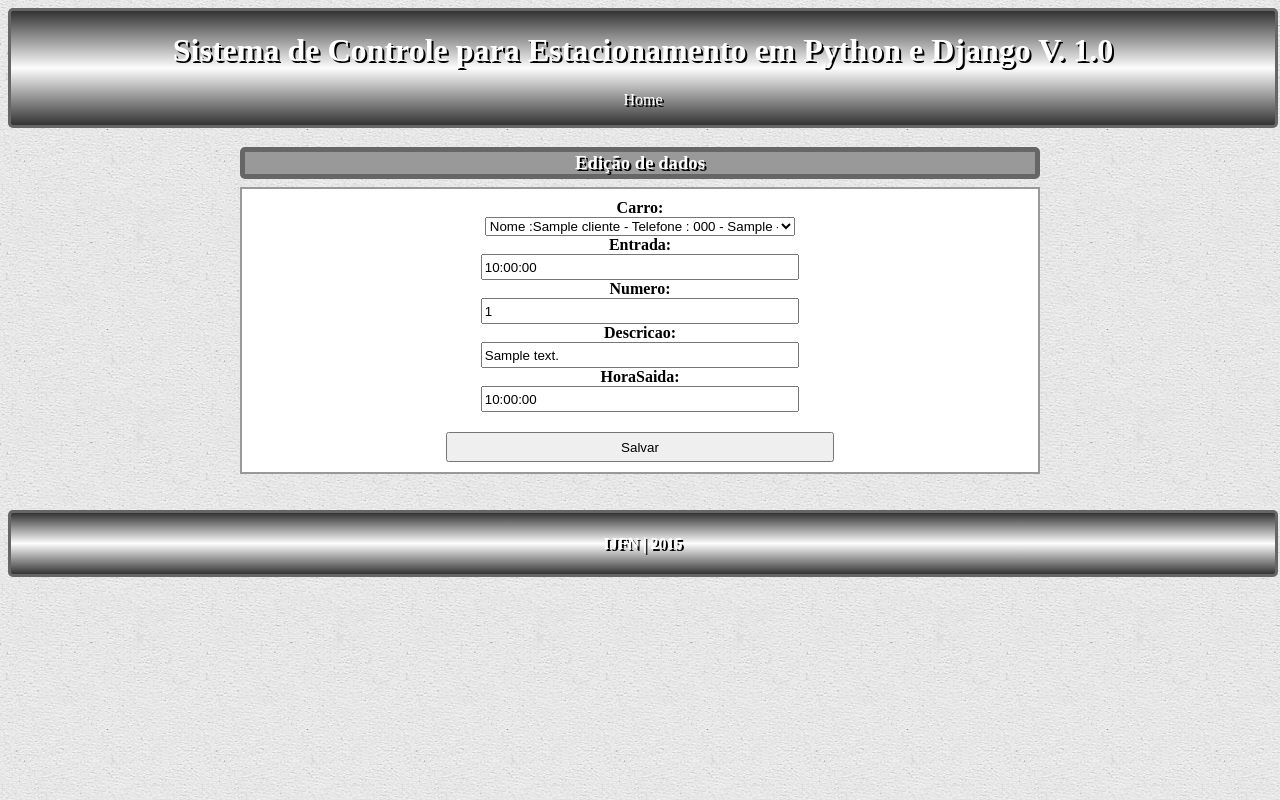
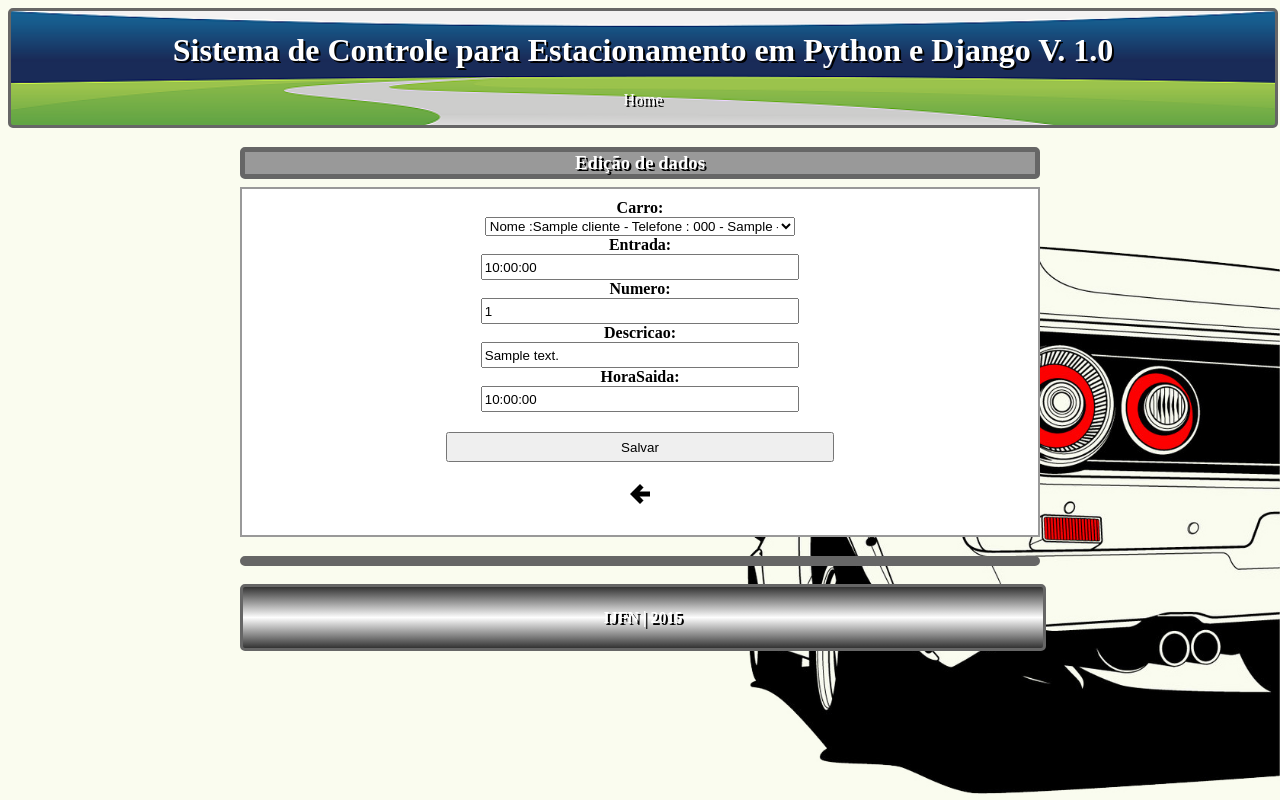
Before and after one commit to ionejfneto/Trabalho_Estacionamento, a Django app: page /eVaga/1 in a window 1280 px wide. Run offline with Django 3.2, Linux system fonts and the light colour scheme; tables that the repository leaves empty hold one stand-in row (values such as "Sample post").

Commit message:
4° anvio
Melhorias realizadas no layout

```diff
--- a/estacionamento_1/templates/form.html
+++ b/estacionamento_1/templates/form.html
@@ -5,9 +5,9 @@
 <title>IJFN | Trabalho Desenv. Web II</title>
 <link rel="stylesheet" type="text/css" href="/static/css/css.css"/>
 </head>
-<body style="background:url(/static/img/bg.png)">
-    <div id="header">
-        <h1 align="center">Sistema de Controle para Estacionamento em Python e Django V. 1.0</h1>
+<body style="background:url(/static/img/bg.jpg);background-size:100%">
+    <div id="header" style="background:url(/static/img/a.png)no-repeat;background-size:100% 100%">
+		<h1 align="center;" >Sistema de Controle para Estacionamento em Python e Django V. 1.0</h1>
 		<ul align="center">
 		<li><a href="/" title="Ir a tela inicial">Home</a> </li>
 			{% if contexto != None %}
@@ -28,27 +28,23 @@
 			<form method="post">
 				{% csrf_token %}
 				{{form}}
-
-
 				<input type="submit" value="Salvar" title="Salvar os dados do formulário ">
+				{% if contexto != None %}
+					{% if contexto == 'Vaga'  %}
+						<h4><a class="link" href="/"><img src="/static/img/voltar.png" width="20" height="20" title="voltar"></a></h4>
+					{% elif contexto != 'Vaga' %}
+						<h4><a class="link" href="/{{contexto}}s"><img src="/static/img/voltar.png" width="20" height="20" title="voltar"></a></h4>
+					{% endif %}
+				{% else %}
+					<h4><a class="link" href="/"><img src="/static/img/voltar.png" width="20" height="20" title="voltar"></a></h4>
+				{% endif %}
 			</form>
 		</div>
-
-		{% if contexto %}
-		{% if contexto == 'Vaga'  %}
-			<h4><a class="link" href="/"><img src="/static/img/voltar.png" width="30" height="30" title="voltar"></a></h4>
-		{% elif contexto != 'Vaga' %}
-			<h4><a class="link" href="/{{contexto}}s"><img src="/static/img/voltar.png" width="30" height="30" title="voltar"></a></h4>
-		{% elif contexto == '' %}
-			<h4><a class="link" href="/"><img src="/static/img/voltar.png" width="30" height="30" title="voltar"></a></h4>
-		{% endif %}
-		{% endif%}
-
-
-		<br><br>
-    </div>
+		<h3 class="msg"></h3>
 		<div id="footer" align="center">
 			<h4><a class="link" href="/admin">IJFN | 2015</a></h4>
 		</div>
+    </div>
+
 </body>
 </html>
--- a/static/css/css.css
+++ b/static/css/css.css
@@ -1,6 +1,6 @@
 h1,h2,h3,h4,h5,h6,p,a{text-align:center;}
 a{text-decoration:none;color:white}
-.vazia{width:55px;height:110px;background:green;margin:5px auto}
+.vazia{width:55px;height:110px;background:#55BA33;margin:5px auto}
 .ocupada{width:55px;height:110px;background:red;margin:5px auto}
 .msg{border:5px solid #666; border-radius:5px;background:#999;}
 html{color:white;text-shadow:2px 2px black;}
@@ -9,7 +9,7 @@
 .vaga{width:58px;height:150px;float:left;background:#FDFDFD;margin:1%;border:1px solid #60C;}
 .nome{width:58px;height:30px;background:#999;text-align:center;font-size:28px}
 #painel{width:800px;margin:0 auto;}
-#footer{width:100%;border:3px solid #666;background:-moz-linear-gradient(top,#333  ,#FDFDFD, #333);background:-webkit-linear-gradient(top,#333  ,#FDFDFD, #333);background:linear-gradient(top,#333  ,#FDFDFD, #333);;float:left;border-radius:3px;border-radius:5px;}
+#footer{width:800px;border:3px solid #666;background:-moz-linear-gradient(top,#333  ,#FDFDFD, #333);background:-webkit-linear-gradient(top,#333  ,#FDFDFD, #333);background:linear-gradient(top,#333  ,#FDFDFD, #333);float:left;border-radius:3px;border-radius:5px;}
 .link{color:white;text-decoration:none}
 .lista{border:2px solid #333;background:white;margin-bottom:5px;color:black;text-shadow:none}
 li{list-style:none;display:inline;padding:10px}
```
Also changed, not shown: estacionamento_1/templates/index.html (+4 -7 lines), estacionamento_1/templates/list.html (+4 -5 lines), static/img/1.png (added), static/img/a.png (added), static/img/bg.jpg (added), static/img/bg.png (deleted), static/img/meter.jpg (added). Lines whose indentation alone changed are shown as unchanged.
